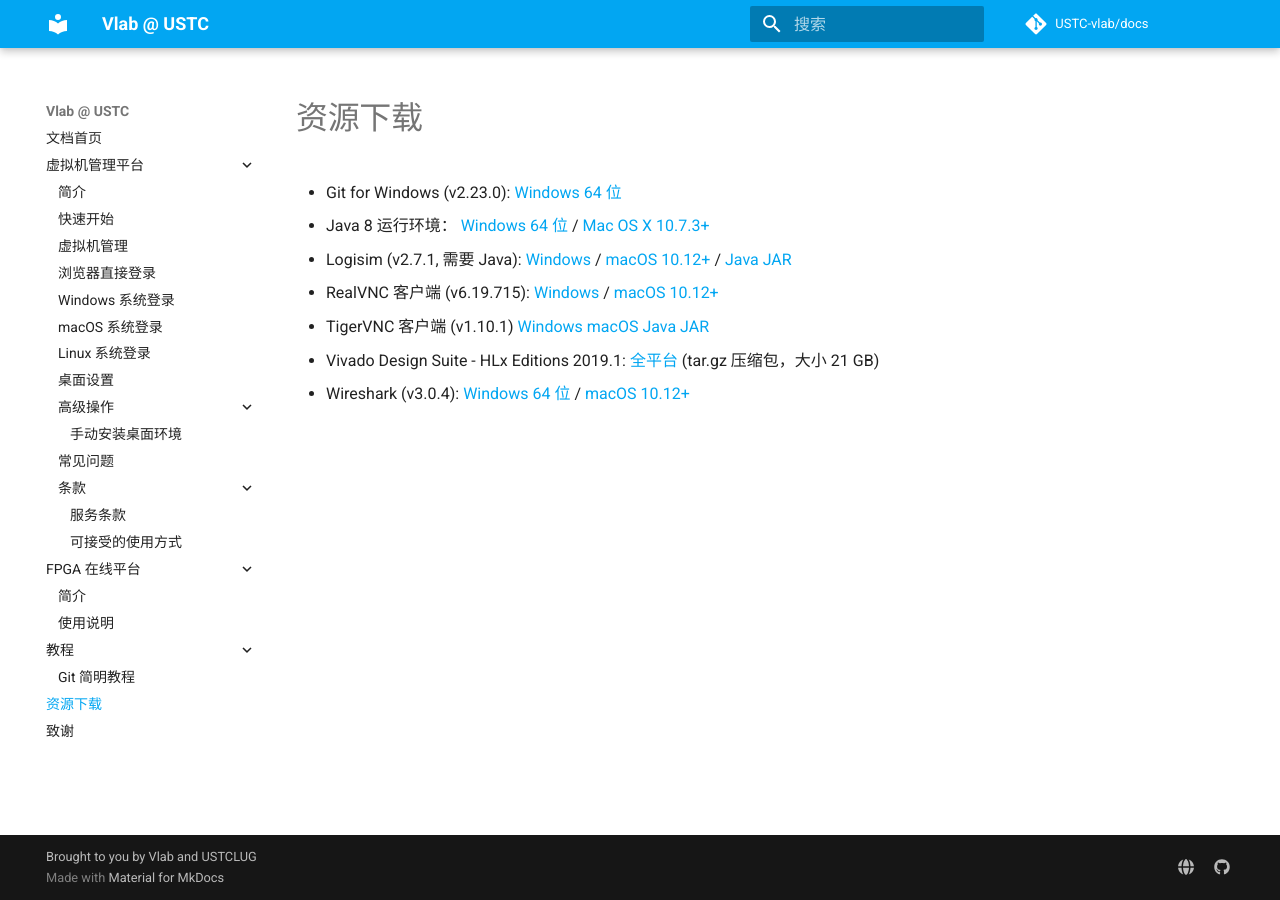
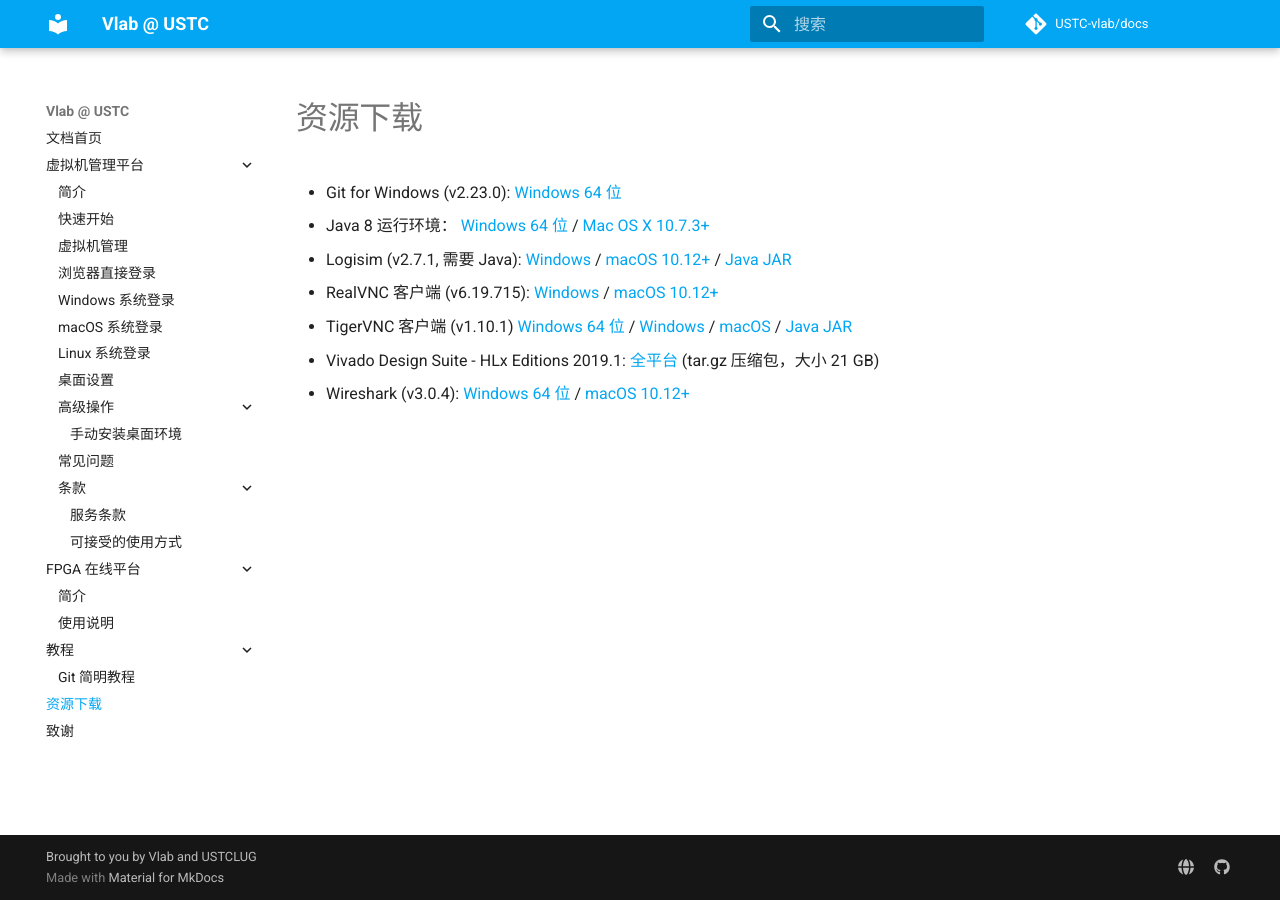
Before and after one commit to USTC-vlab/docs, an MkDocs documentation site: the page built from docs/downloads.md, in a window 1280 px wide. Built offline with MkDocs 1.6.1 and Material for MkDocs 9.7.7, drawn with Linux system fonts in a browser that asks for light colours; comment, search, counter and statistics services are not loaded.

Commit message:
Fix download page

```diff
--- a/docs/downloads.md
+++ b/docs/downloads.md
@@ -12,8 +12,9 @@
   [Windows](https://vlab.ustc.edu.cn/downloads/VNC-Viewer-6.19.715-Windows.exe) /
   [macOS 10.12+](https://vlab.ustc.edu.cn/downloads/VNC-Viewer-6.19.715-MacOSX-x86_64.dmg)
 - TigerVNC 客户端 (v1.10.1)
-  [Windows](https://vlab.ustc.edu.cn/downloads/vncviewer-1.10.1.exe)
-  [macOS](https://vlab.ustc.edu.cn/downloads/TigerVNC-1.10.1.dmg)
+  [Windows 64 位](https://vlab.ustc.edu.cn/downloads/vncviewer64-1.10.1.exe) /
+  [Windows](https://vlab.ustc.edu.cn/downloads/vncviewer-1.10.1.exe) /
+  [macOS](https://vlab.ustc.edu.cn/downloads/TigerVNC-1.10.1.dmg) /
   [Java JAR](https://vlab.ustc.edu.cn/downloads/VncViewer-1.10.1.jar)
 - Vivado Design Suite - HLx Editions 2019.1:
   [全平台](https://vlab.ustc.edu.cn/downloadsi/Xilinx_Vivado_SDK_2019.1_0524_1430.tar.gz) (tar.gz 压缩包，大小 21 GB)
```
